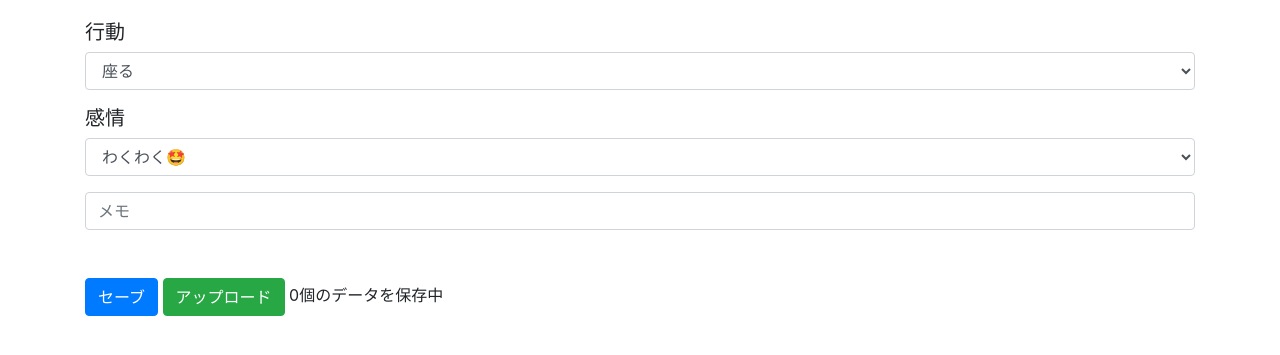
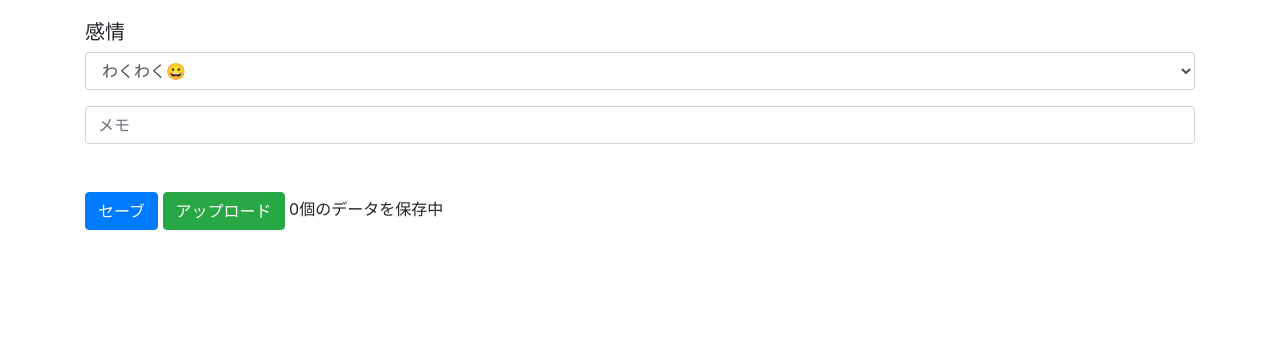
Before and after one commit to tanopanta/label_tsuke_ki, a Flask app: page /boot in a window 1280 px wide. Shown: the part 64-419 px from the top of the page. Run offline with Flask 2, Linux system fonts and the light colour scheme; some libraries are stand-ins or nearby versions.

Commit message:
行動を削除

```diff
--- a/init_db.py
+++ b/init_db.py
@@ -9,7 +9,6 @@ c.execute('''
         create table if not exists data(
             id text,
             time int,
-            action text,
             emotion text,
             memo text)''')
 
--- a/server.py
+++ b/server.py
@@ -53,9 +53,9 @@ def post():
     db = get_db()
     c = db.cursor()
     for js in js_list:
-        args = (js["id"], js["time"], js["action"],  js["emotion"], js["emotion_val"], js["sleep"], js["memo"])
+        args = (js["id"], js["time"], js["emotion"], js["memo"])
         c.execute("""insert into data values
-            (?,?,?,?,?,?,?)""", args)
+            (?,?,?,?)""", args)
     db.commit()
 
 
--- a/templates/boot.html
+++ b/templates/boot.html
@@ -35,21 +35,10 @@
         <span class="navbar-brand h1">{{myid}}さん　今何してる？ </span>
     </nav>
     <div class="container">
-        <h5>行動</h5>
-        <div class="form-group">
-            <select class="form-control" id="statusSelect">
-                <option>座る</option>
-                <option>立つ</option>
-                <option>歩く</option>
-                <option>昇り</option>
-                <option>降り</option>
-                <option>その他</option>
-            </select>
-        </div>
         <h5>感情</h5>
         <div class="form-group">
             <select class="form-control" id="emotionSelect">
-                <option value="excite">わくわく🤩</option>
+                <option value="excite">わくわく😀</option>
                 <option value="happiness">幸福😊</option>
                 <option value="relax">リラックス🙂</option>
                 <option value="anger">怒り😡</option>
@@ -105,7 +94,6 @@
                     id: '{{myid}}',
                     time: Math.floor(Date.now()/1000),
                     memo: $('#memo').val(),
-                    action: $('#statusSelect').val(),
                     emotion: $('#emotionSelect').val()
                 });
                 updateSaveCount(datalist.length)
```
